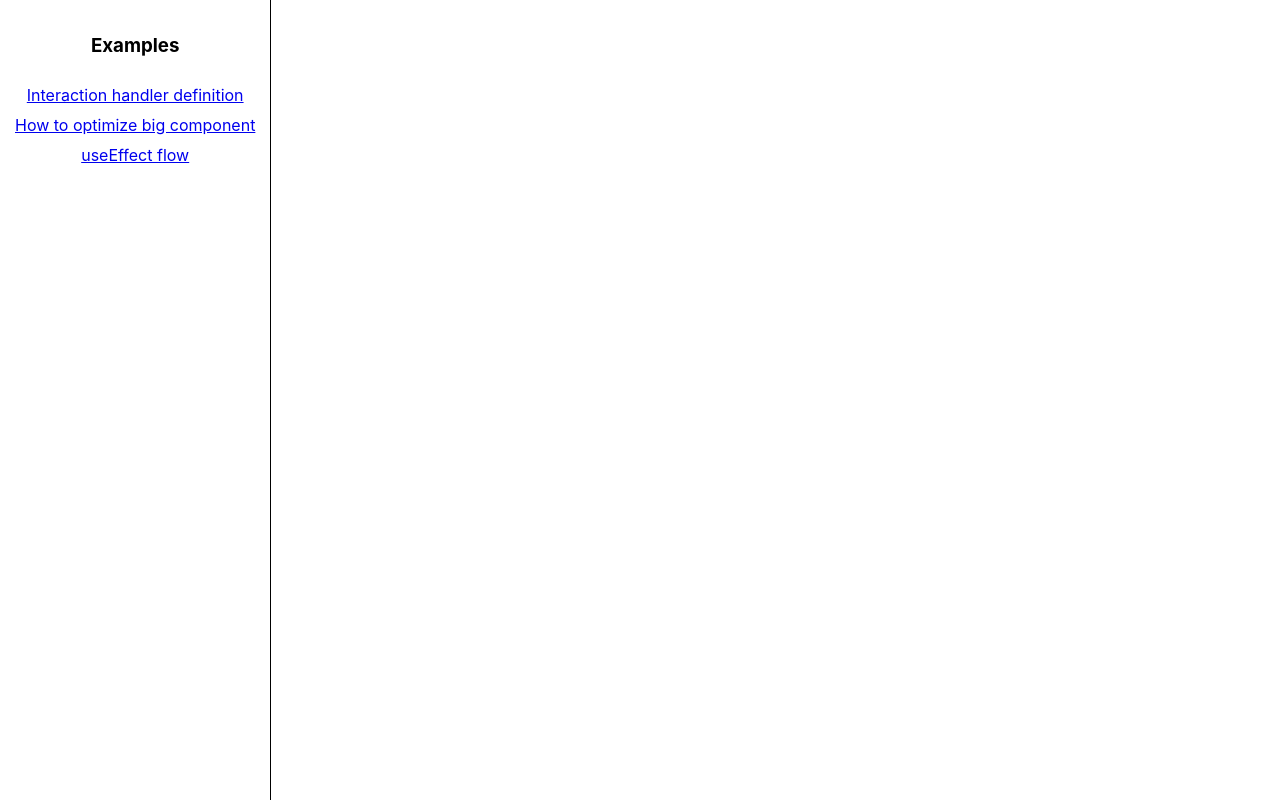
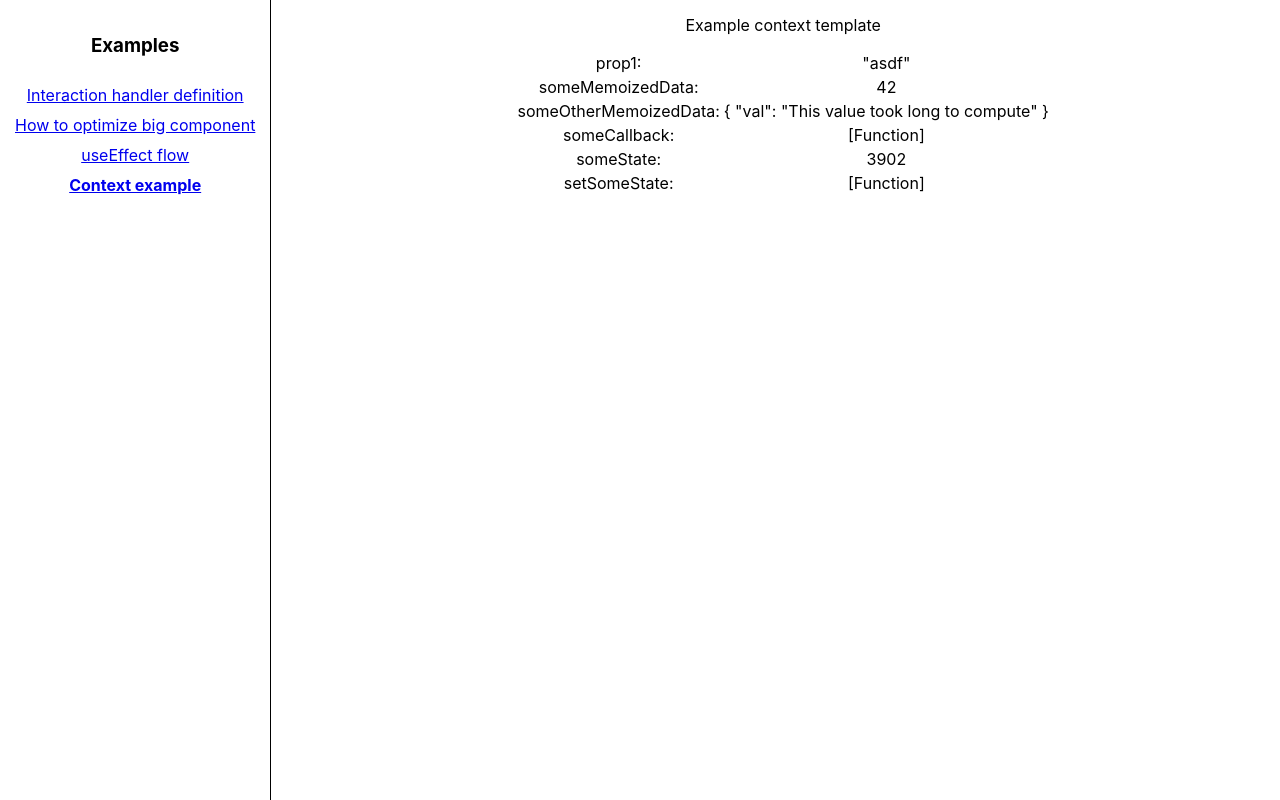
Before and after one commit to Selleo/react_devpath_examples, a React (Create React App) app: page /basics/contextExample in a window 1280 px wide. Built offline with nearby package versions, Linux system fonts and the light colour scheme.

Commit message:
Add example for ContextTemplate

```diff
--- a/src/App.js
+++ b/src/App.js
@@ -2,6 +2,7 @@ import "./App.css";
 import { BrowserRouter, Routes, Route, NavLink } from "react-router-dom";
 
 import {
+  ContextExample,
   HandlerMethods,
   OptimizationRouter,
   UseEffect2,
@@ -19,6 +20,7 @@ function App() {
             How to optimize big component
           </NavLink>
           <NavLink to="/basics/useEffect">useEffect flow</NavLink>
+          <NavLink to="/basics/contextExample">Context example</NavLink>
         </nav>
         <div className="example">
           <Routes>
@@ -29,6 +31,7 @@ function App() {
             />
             <Route path="/basics/useEffect" element={<UseEffectFlow />} />
             <Route path="/basics/useEffect2" element={<UseEffect2 />} />
+            <Route path="/basics/contextExample" element={<ContextExample />} />
           </Routes>
         </div>
       </div>
--- /dev/null
+++ b/src/pages/Basic/ContextExample/Main.js
@@ -0,0 +1,13 @@
+import { MyProvider } from "./MyContext";
+import { SomeComponent } from "./SomeComponent";
+
+export const Main = () => {
+  return (
+    <div>
+      Example context template
+      <MyProvider prop1="asdf" prop2={[1, 2, 3]} prop3={3902}>
+        <SomeComponent />
+      </MyProvider>
+    </div>
+  );
+};
--- /dev/null
+++ b/src/pages/Basic/ContextExample/MyContext.js
@@ -0,0 +1,65 @@
+import React, {
+  createContext,
+  useCallback,
+  useContext,
+  useMemo,
+  useState,
+} from "react";
+
+export const MyContext = createContext({
+  prop1: {},
+  prop3: {},
+  someMemoizedData: {},
+  someOtherMemoizedData: {},
+  someCallback: () => {},
+  someState: {},
+  setSomeState: () => {},
+});
+
+// small helper used in components using the context
+export const useMyContext = () => useContext(MyContext);
+
+export function MyProvider({ prop1, prop2, prop3, children }) {
+  const someMemoizedData = useMemo(() => {
+    // some memoization logic
+    return 42;
+  }, []);
+  const someOtherMemoizedData = useMemo(() => {
+    // some memoization logic
+    return { val: "This value took long to compute" };
+  }, [prop1]);
+
+  const someCallback = useCallback(() => {
+    // some logic
+    console.log('callback!')
+  }, [prop2]);
+
+  const [someState, setSomeState] = useState(prop3);
+
+  // context values are kept in useMemo
+  // so the object combining them is not redefined on every rerender
+
+  // eg. changes of prop3 cause context rerender
+  // but should not trigger updates of all components using data from context
+
+  const values = useMemo(
+    () => ({
+      prop1,
+      someMemoizedData,
+      someOtherMemoizedData,
+      someCallback,
+      someState,
+      setSomeState,
+    }),
+    [
+      prop1,
+      someMemoizedData,
+      someOtherMemoizedData,
+      someCallback,
+      someState,
+      setSomeState,
+    ]
+  );
+
+  return <MyContext.Provider value={values}>{children}</MyContext.Provider>;
+}
--- /dev/null
+++ b/src/pages/Basic/ContextExample/SomeComponent.js
@@ -0,0 +1,25 @@
+import { useMyContext } from "./MyContext";
+
+export const SomeComponent = () => {
+  const contextData = useMyContext();
+  return (
+    <div
+      style={{ display: "flex", justifyContent: "center", marginTop: "15px" }}
+    >
+      <table>
+        {Object.keys(contextData).map((key) => {
+          return (
+            <tr key={key}>
+              <td>{key}: </td>
+              {typeof contextData[key] === "function" ? (
+                <td>[Function]</td>
+              ) : (
+                <td>{JSON.stringify(contextData[key], null, 2)}</td>
+              )}
+            </tr>
+          );
+        })}
+      </table>
+    </div>
+  );
+};
--- /dev/null
+++ b/src/pages/Basic/ContextExample/index.js
@@ -0,0 +1,3 @@
+import { Main as ContextExample } from "./Main";
+
+export { ContextExample };
--- a/src/pages/Basic/index.js
+++ b/src/pages/Basic/index.js
@@ -1,5 +1,6 @@
 import { HandlerMethods } from "./HandlerMethods";
+import { ContextExample } from "./ContextExample";
 import OptimizationRouter from "./BigListOptimizationExample/OptimizationRouter";
 import { UseEffectFlow, UseEffect2 } from "./UseEffectFlow";
 
-export { HandlerMethods, OptimizationRouter, UseEffectFlow, UseEffect2 };
+export { HandlerMethods, OptimizationRouter, UseEffectFlow, UseEffect2, ContextExample };
```
